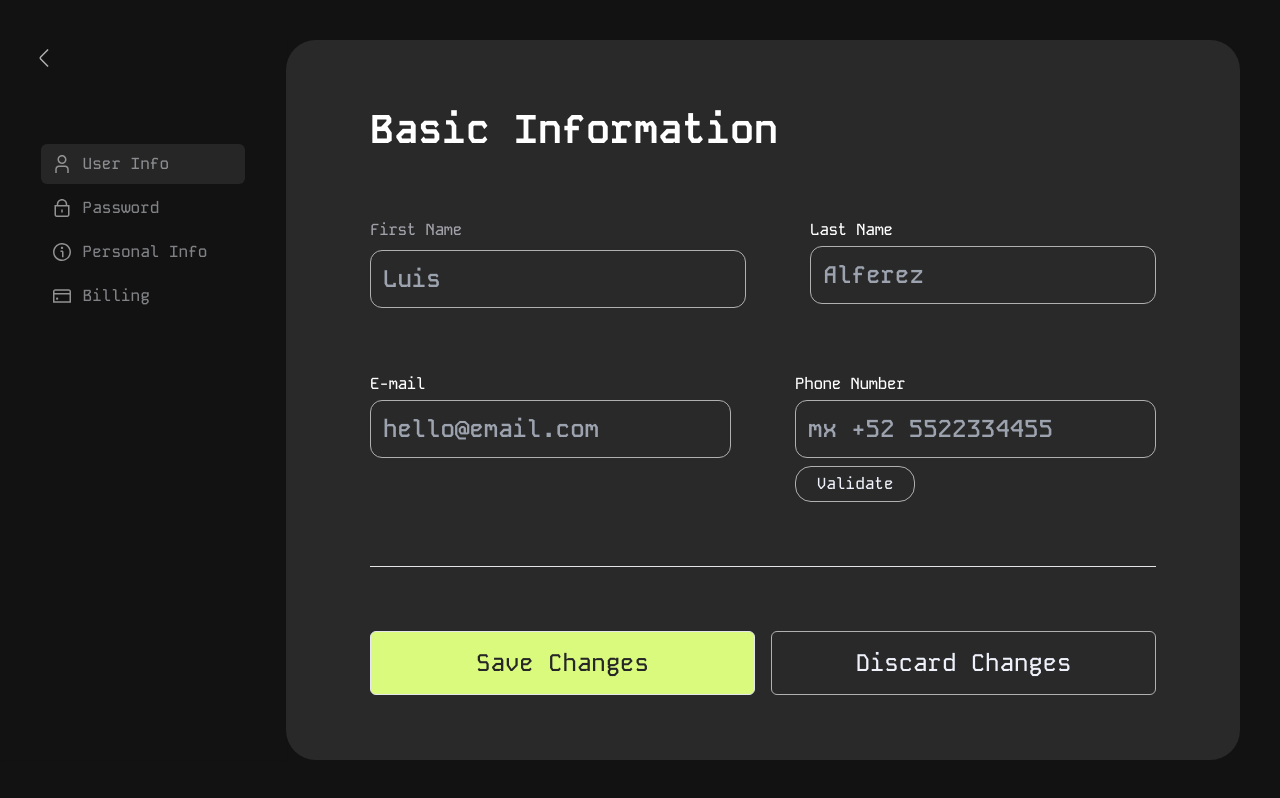
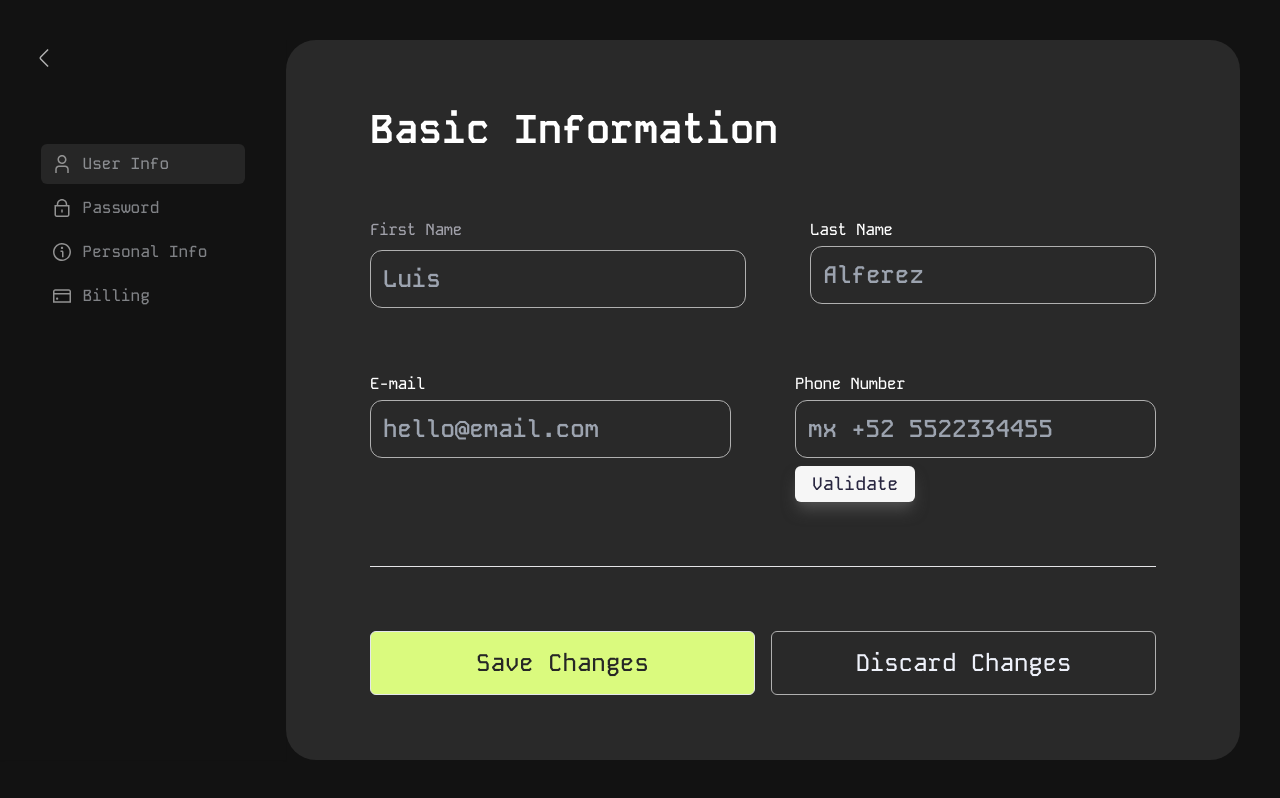
Before and after one commit to CumTech/MonolithicBank, a Next.js app: page /config/user-info in a window 1280 px wide. Built offline with nearby package versions, Linux system fonts and the light colour scheme.

Commit message:
It was modificated the UserInfoForm component to improve the css styles

```diff
--- a/src/components/forms/UserInfoForm.jsx
+++ b/src/components/forms/UserInfoForm.jsx
@@ -95,7 +95,7 @@ export default function UserInfoForm() {
                 />
                 <div className="flex flex-col w-1/3 gap-2 inset-y-0 right-0">
                   <Button
-                    className="text-base w-full p-0 rounded-2xl border-secondary-300 text-text bg-trasparent border focus:text-black focus:bg-white hover:text-black hover:bg-white"
+                    className="text-text-950 text-lg bg-background-50 shadow-lg shadow-background-700"
                     type="submit"
                   >
                     Validate
```
